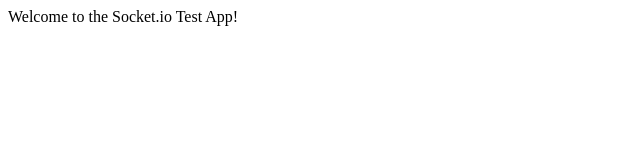
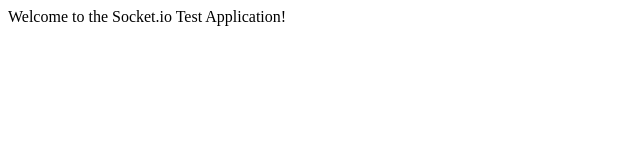
Before and after one commit to gbaeke/realtime, a website: page index.html in a window 1280 px wide. Shown: the full height of the page, 0-640 px from the left. Drawn offline with nearby package versions, Linux system fonts and the light colour scheme; no server answers.

Commit message:
changed index.html

```diff
--- a/index.html
+++ b/index.html
@@ -5,7 +5,7 @@
     </head>
 </html>
 <body>
-    <p>Welcome to the Socket.io Test App!</p>
+    <p>Welcome to the Socket.io Test Application!</p>
     <ul id="messages"></ul>
     <script>
         var socket = io();
```
